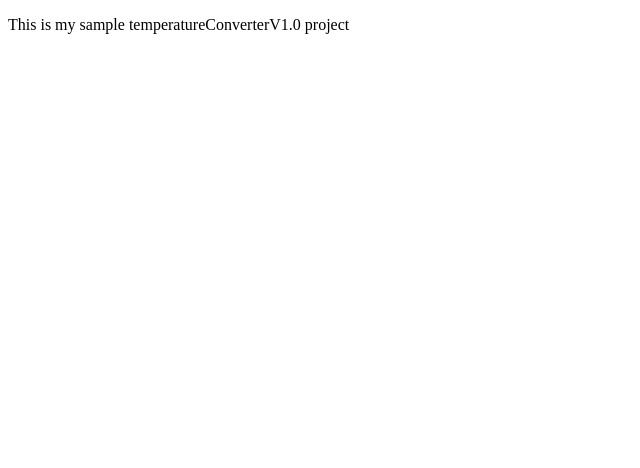
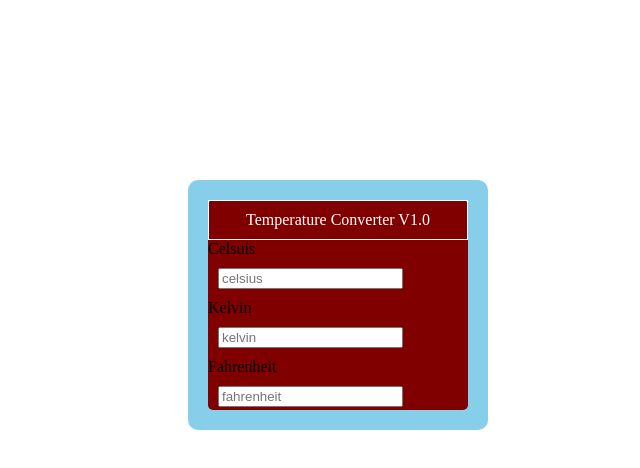
Before and after one commit to dharmyx/temperatureConverterV1.0, a plain HTML site: page index.html in a window 1280 px wide. Shown: the whole page, without its empty margins (0-640 px from the left). Drawn offline with Linux system fonts and the light colour scheme.

Commit message:
Update index.html
-Update on the Converter html

```diff
--- a/index.html
+++ b/index.html
@@ -4,9 +4,59 @@
     <meta charset="UTF-8">
     <meta name="viewport" content="width=device-width, initial-scale=1.0">
     <meta http-equiv="X-UA-Compatible" content="ie=edge">
-    <title>Document</title>
+    <title>Simple Temperature Converter V1.0</title>
+    <style>
+        #container-box {
+            background-color: skyblue;
+            width: 300px;
+            height: 250px;
+            margin: 180px;
+            border-radius: 10px;
+        }
+        .container-box-layer {
+            background-color: maroon;
+            width: 260px;
+            height: 210px;
+            margin: 20px;
+            position: absolute;
+            border-radius: 5px;
+        }
+        .celsuis,
+        .kelvin,
+        .fahrenheit {
+            margin: 10px;
+        }
+        .container-header {
+            color: white;
+            border: solid 0.5px;
+            padding: 10px;
+            text-align: center;
+        }
+    </style>
 </head>
 <body>
-    <p>This is my sample temperatureConverterV1.0 project</p>
+    <div id="container-box">
+        <div class="container-box-layer">
+            <div class="container-header">
+                Temperature Converter V1.0
+            </div>
+            <div>
+                <label>Celsuis</label>
+                <form class="celsuis">
+                    <input type="text" placeholder="celsius" />
+                    <br>
+                </form>
+                <label>Kelvin</label>
+                <form class="kelvin">
+                    <input type="text" placeholder="kelvin" />
+                    <br>
+                </form>
+                <label>Fahrenheit</label>
+                <form class="fahrenheit">
+                    <input type="text" placeholder="fahrenheit" />
+                </form>
+            </div>
+        </div>
+    </div>
 </body>
 </html>
```
